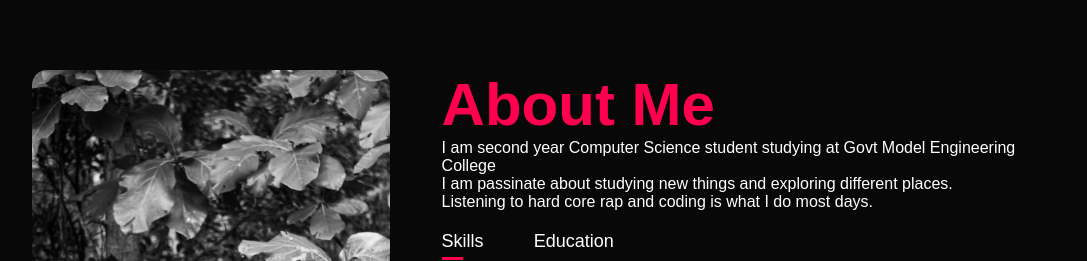
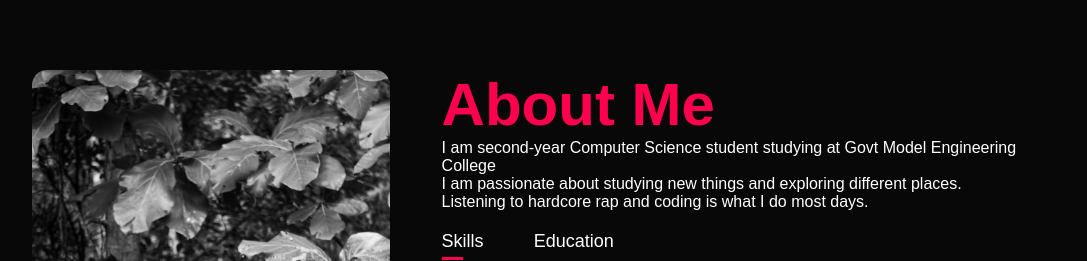
Before and after one commit to RohitAnish1/Portfolio-Website, a plain HTML site: page index.html in a window 1280 px wide. Shown: the part 820-1081 px from the top of the page, without its empty margins (96-1183 px from the left). Drawn offline with Linux system fonts and the light colour scheme.

Commit message:
Update index.html
few spelling mistakes changed!!

```diff
--- a/index.html
+++ b/index.html
@@ -39,10 +39,10 @@
             </div>
            <div class="about-col-2">
             <h1 class="sub-text">About Me</h1>
-           <p>I am second year Computer Science student
+           <p>I am second-year Computer Science student
               studying at Govt Model Engineering College<br>
-              I am passinate about studying new things and exploring different places.
-              <br>Listening to hard core rap and coding is what I do most days.
+              I am passionate about studying new things and exploring different places.
+              <br>Listening to hardcore rap and coding is what I do most days.
            </p>
            <div class="tab-titles">
             <p class="tab-links active-link" onclick="opentab('skills')">Skills</p>
```
